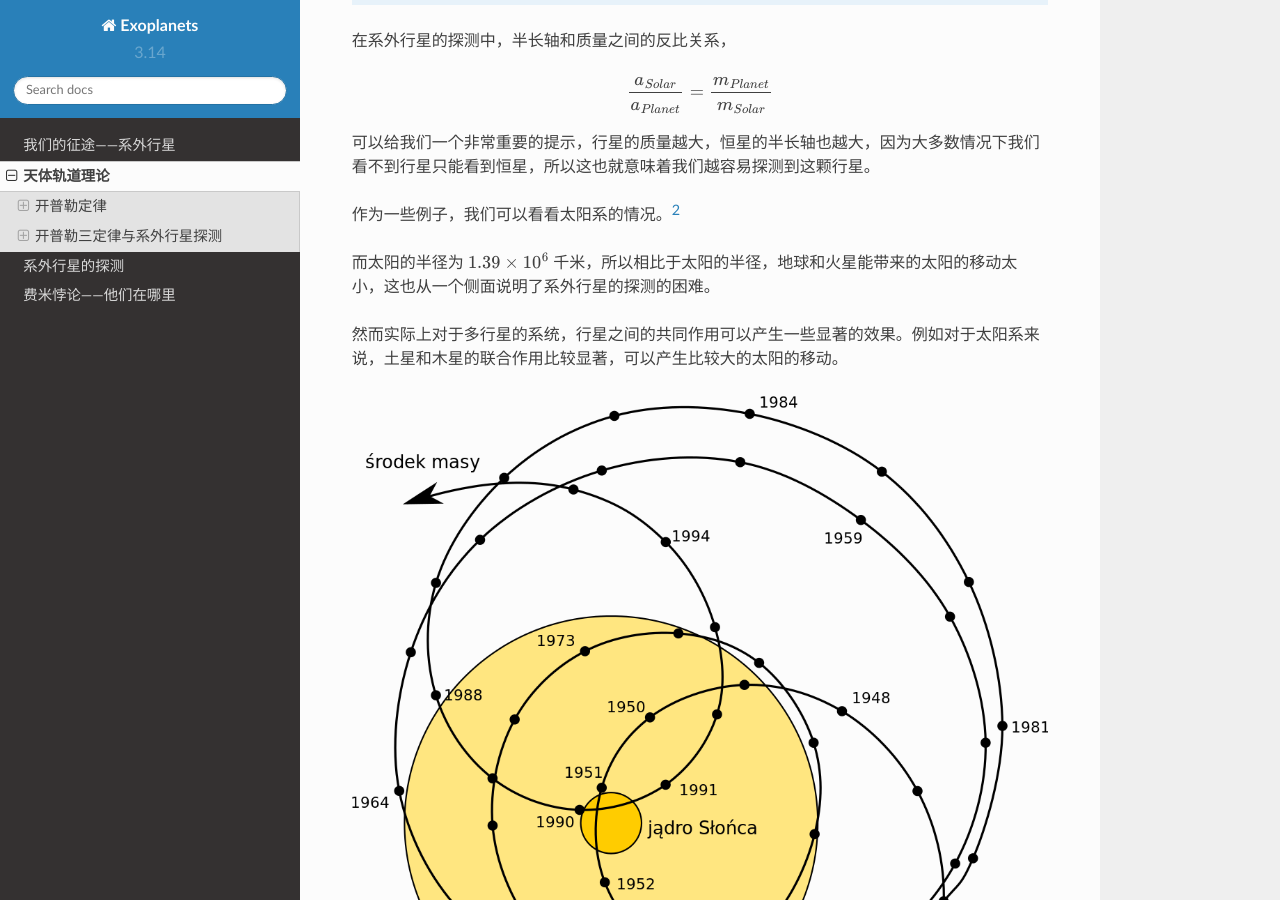
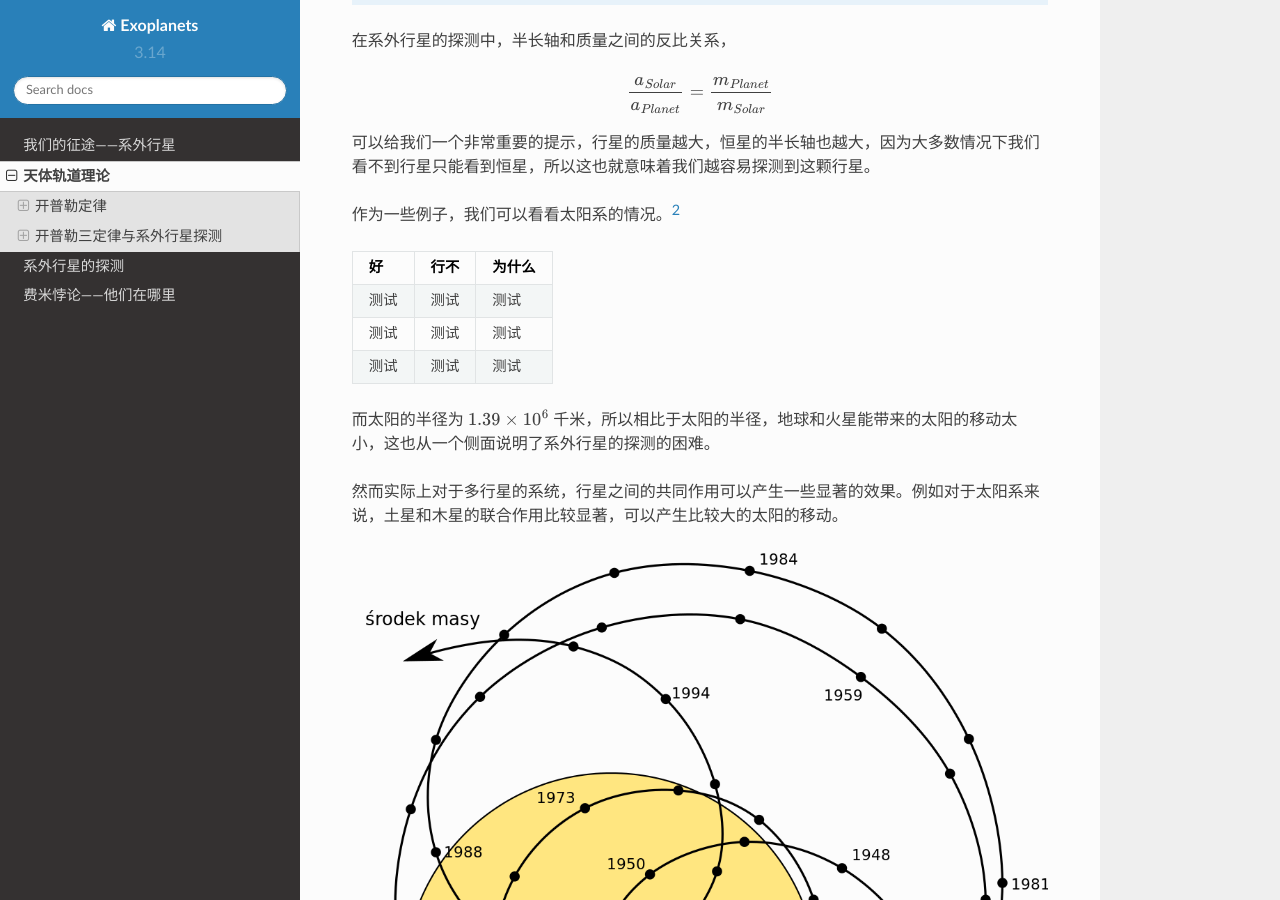
Before and after one commit to InterImm/exoplanets, a Sphinx documentation site: the page built from docs/orbits.rst, in a window 1280 px wide and 900 px high, scrolled down 2720 px. Built offline with Sphinx 7.4.7 and the Read the Docs theme 2.0.0, drawn with Linux system fonts in a browser that asks for light colours.

Commit message:
trying to fix that craped table

```diff
--- a/docs/orbits.rst
+++ b/docs/orbits.rst
@@ -114,15 +114,28 @@
 
 
 
-===============  =================================  ==========================  ==============================
-    系统              已知的行星质量（单位太阳质量）        已知的行星轨道半长轴（AU）      求得的太阳的半长轴（千米）
-===============  =================================  ==========================  ==============================
-地球和太阳         :math:`3\times 10^{-6}`            1                           448
----------------  ---------------------------------  --------------------------  ------------------------------
-火星和太阳         :math:`3.21\times 10^{-7}`         1.52                        73
----------------  ---------------------------------  --------------------------  ------------------------------
-木星和太阳         :math:`0.96\times 10^{-3}`         5.20                        :math:`7.44\times 10^5`
-===============  =================================  ==========================  ==============================
+===============  =================================  ==============================  ==============================
+    系统              已知的行星质量（单位太阳质量）        已知的行星轨道半长轴（AU）         求得的太阳的半长轴（千米）
+===============  =================================  ==============================  ==============================
+地球和太阳         :math:`3\times 10^{-6}`            1                               448
+---------------  ---------------------------------  ------------------------------  ------------------------------
+火星和太阳         :math:`3.21\times 10^{-7}`         1.52                            73
+---------------  ---------------------------------  ------------------------------  ------------------------------
+木星和太阳         :math:`0.96\times 10^{-3}`         5.20                            :math:`7.44\times 10^5`
+===============  =================================  ==============================  ==============================
+
+
+
+=====  ======  ======
+ 好      行不    为什么
+=====  ======  ======
+测试     测试    测试
+-----  ------  ------
+测试     测试    测试
+-----  ------  ------
+测试     测试    测试
+=====  ======  ======
+
 
 
 而太阳的半径为 :math:`1.39\times 10^{6}` 千米，所以相比于太阳的半径，地球和火星能带来的太阳的移动太小，这也从一个侧面说明了系外行星的探测的困难。
```
